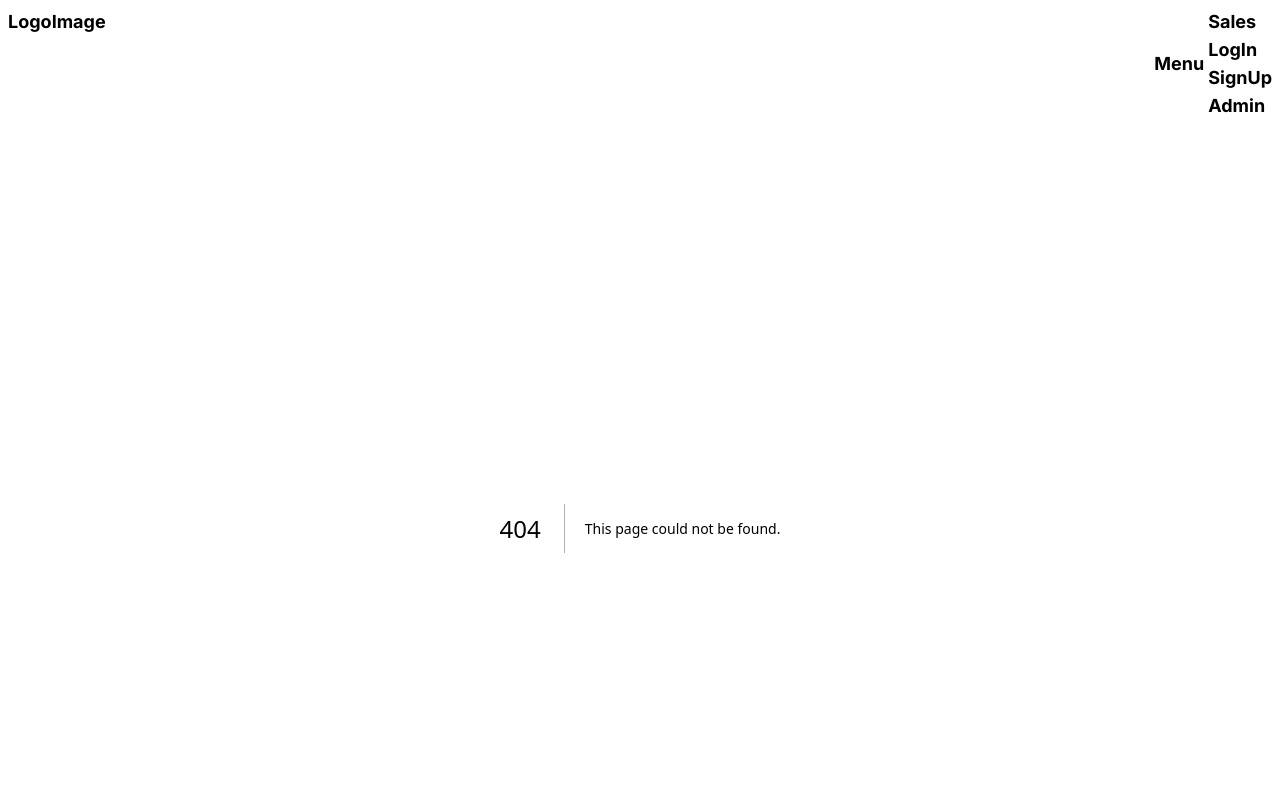
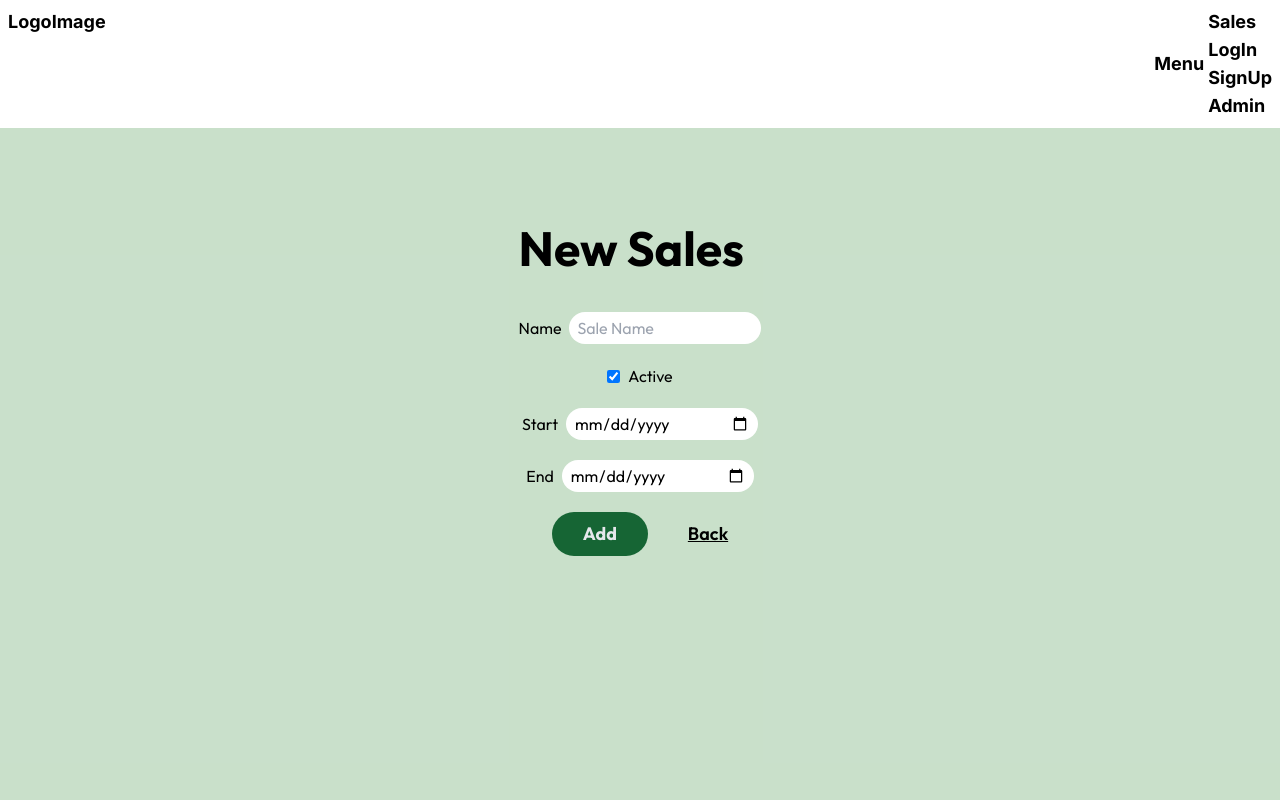
Before and after one commit to BomingYu/shop-frontend, a Next.js app: page /admin/sale/newSale in a window 1280 px wide. Before the commit this address had no page. Shown: the top 800 px of the page. Built offline with nearby package versions, Linux system fonts and the light colour scheme.

Commit message:
Sale Admin Card/addednew delete modified

```diff
--- /dev/null
+++ b/src/app/admin/sale/newSale/page.jsx
@@ -0,0 +1,113 @@
+"use client";
+
+import Link from "next/link";
+import { useState } from "react";
+import axios from "axios";
+import { useRouter } from "next/navigation";
+
+export default function Page() {
+  const [name, setName] = useState("");
+  const [validSale, setValidSale] = useState(true);
+  const [start, setStart] = useState("");
+  const [end, setEnd] = useState("");
+  const router = useRouter();
+
+  const handleSubmitNewSale = async (e) => {
+    e.preventDefault();
+    console.log(name);
+    console.log(validSale);
+    console.log(start);
+    console.log(end);
+    const formData = {
+      name: name,
+      isAvailable: validSale,
+      startAt: start,
+      endAt: end,
+    };
+    const response = await axios.post(
+      "http://localhost:5006/api/sales",
+      formData,
+      {
+        headers: {
+          "Content-Type": "multipart/form-data",
+        },
+      }
+    );
+    const data = response.data;
+    console.log(data);
+    router.push("/admin/sale")
+  };
+
+
+  return (
+    <main className="flex min-h-screen flex-col items-center justify-between p-24 bg-lightRGBA dark:bg-darkRGBA">
+      <div className="font-tagFont">
+        <h1 className="text-5xl font-bold">New Sales</h1>
+        <form
+          className="mt-10 flex flex-col space-y-5 items-center justify-center"
+          onSubmit={handleSubmitNewSale}
+        >
+          <div className="flex space-x-2 items-center justify-center">
+            <span className="w-18 text-right">Name</span>
+            <input
+              type="text"
+              className="dark:text-black rounded-full w-48 h-8 p-2 text-md"
+              placeholder="Sale Name"
+              value={name}
+              onChange={(e) => {
+                setName(e.target.value);
+              }}
+            />
+          </div>
+          <div className="flex space-x-2 items-center justify-center">
+            <input
+              type="checkbox"
+              checked={validSale}
+              value={validSale}
+              onChange={() => setValidSale(!validSale)}
+            />
+            <span className="w-18 text-left">
+              {validSale ? "Active" : "Inactive"}
+            </span>
+          </div>
+          <div className="flex space-x-2 items-center justify-center">
+            <span className="w-18 text-right">Start</span>
+            <input
+              type="date"
+              className="dark:text-black rounded-full w-48 h-8 p-2 text-md"
+              value={start}
+              onChange={(e) => {
+                setStart(e.target.value);
+              }}
+            />
+          </div>
+          <div className="flex space-x-2 items-center justify-center">
+            <span className="w-18 text-right">End</span>
+            <input
+              type="date"
+              className="dark:text-black rounded-full w-48 h-8 p-2 text-md"
+              value={end}
+              onChange={(e) => {
+                setEnd(e.target.value);
+              }}
+            />
+          </div>
+          <div className="flex items-center justify-center space-x-10">
+            <button
+              type="submit"
+              className="dark:bg-amber-700 bg-green-800 dark:text-gray-200 text-gray-200 w-24 text-lg font-bold p-2 rounded-full"
+            >
+              Add
+            </button>
+            <Link
+              href="/admin/sale"
+              className="text-lg font-semibold underline hover:italic"
+            >
+              Back
+            </Link>
+          </div>
+        </form>
+      </div>
+    </main>
+  );
+}
--- a/src/app/admin/sale/page.jsx
+++ b/src/app/admin/sale/page.jsx
@@ -1,12 +1,43 @@
+"use client";
+
 import AdminSaleCard from "@/Components/Admin/saleComponents/AdminSaleCard";
+import axios from "axios";
+import { useEffect, useState } from "react";
 import Link from "next/link";
 
 export default function Page() {
+  const [sales, setSales] = useState([]);
+  const [loading, setLoading] = useState(true);
+
+  useEffect(() => {
+    const getAllSale = async () => {
+      const response = await axios.get("http://localhost:5006/api/sales");
+      const salesData = response.data;
+      setSales(salesData);
+      setLoading(false);
+    };
+    getAllSale();
+  }, [sales]);
+
   return (
     <main className="flex min-h-screen flex-col items-center justify-between p-24 bg-lightRGBA dark:bg-darkRGBA">
       <div className="flex flex-col space-y-10 items-center ">
         <h1 className="font-tagFont text-5xl font-bold">Sales</h1>
-        <AdminSaleCard />
+        <Link href="/admin/sale/newSale" className="font-bodyFont font-bold text-xl bg-slate-700 text-gray-200 p-2 rounded-full">New Sale</Link>
+        {loading ? (
+          <h1>Loading...</h1>
+        ) : (
+          sales.map((sale) => (
+            <AdminSaleCard
+              key={sale.id}
+              id={sale.id}
+              name={sale.name}
+              available={sale.isAvailable}
+              startAt={sale.startAt}
+              endAt={sale.endAt}
+            />
+          ))
+        )}
       </div>
     </main>
   );
--- a/tailwind.config.js
+++ b/tailwind.config.js
@@ -1,3 +1,5 @@
+const defaultTheme = require('tailwindcss/defaultTheme')
+
 /** @type {import('tailwindcss').Config} */
 module.exports = {
   content: [
@@ -6,6 +8,10 @@ module.exports = {
     "./src/app/**/*.{js,ts,jsx,tsx,mdx}",
   ],
   theme: {
+    screens: {
+      'xs': '300px',
+      ...defaultTheme.screens,
+    },
     extend: {
       backgroundImage: {
         "gradient-radial": "radial-gradient(var(--tw-gradient-stops))",
```
Also changed, not shown: src/Components/Admin/saleComponents/AdminSaleCard.jsx (+76 -28 lines), src/Components/Admin/saleComponents/SaleUpdateForm.jsx (added, +84 -0 lines).
